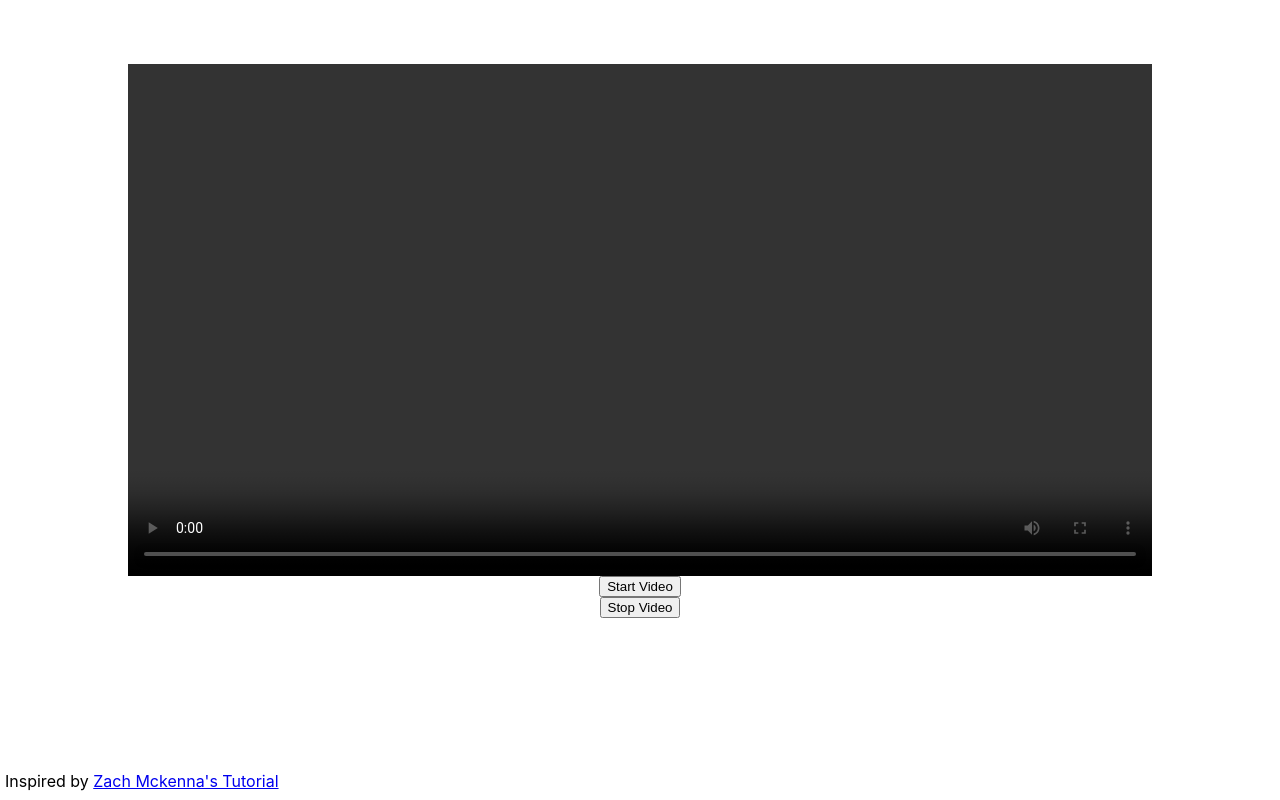
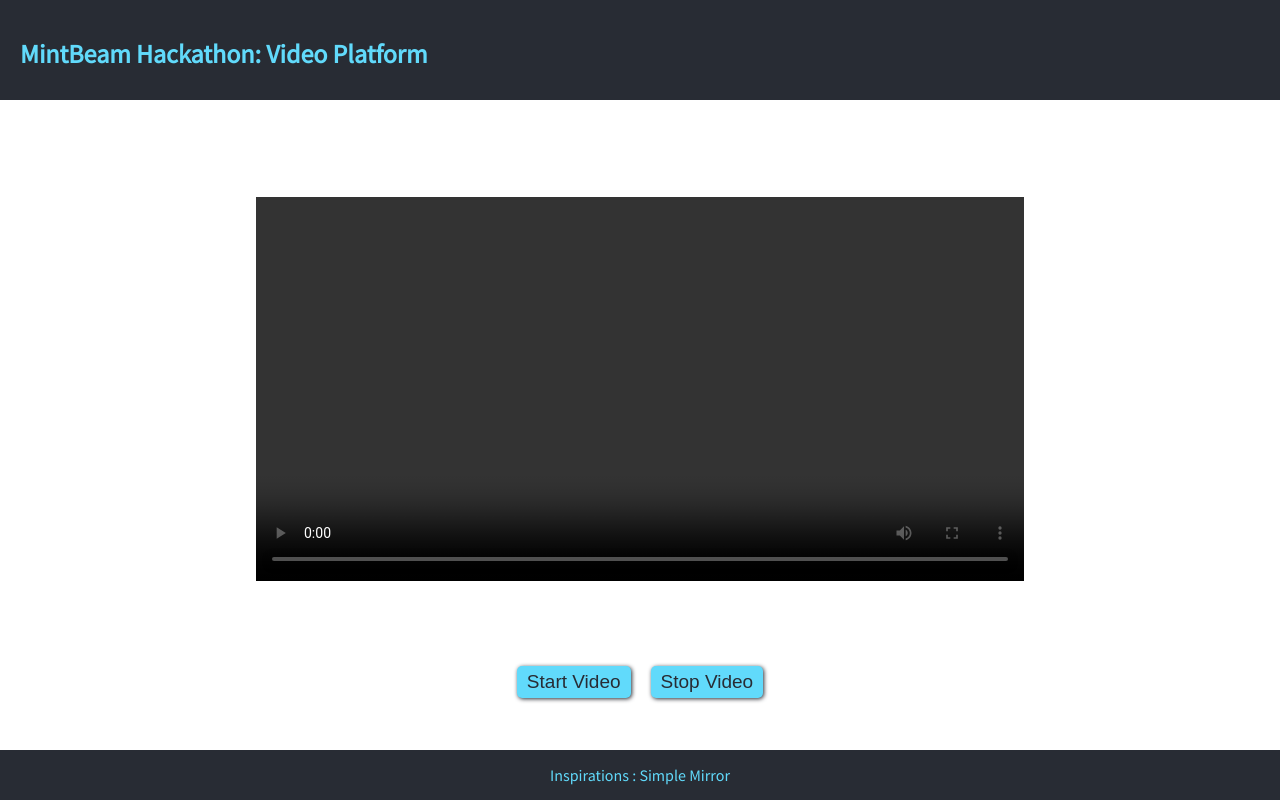
Before and after one commit to hannahlivnat/mintbeam-app, a React (Create React App) app: page / in a window 1280 px wide. Built offline with nearby package versions, Linux system fonts and the light colour scheme.

Commit message:
basic styling complete

```diff
--- a/public/index.html
+++ b/public/index.html
@@ -28,7 +28,7 @@
   </head>
   <body>
     <noscript>You need to enable JavaScript to run this app.</noscript>
-    <div id="root"></div>
+    <div id="root" class="container"></div>
     <!--
       This HTML file is a template.
       If you open it directly in the browser, you will see an empty page.
--- a/src/App.js
+++ b/src/App.js
@@ -2,12 +2,14 @@ import React from 'react';
 import './App.scss';
 import Camera from './components/camera'
 import Footer from './components/footer'
+import Header from './components/header'
 
 class App extends React.Component {
 
   render = () => {
     return (
         <div className="App">
+            <Header />
             <Camera />
             <Footer />
         </div>
--- a/src/App.scss
+++ b/src/App.scss
@@ -1,35 +1,96 @@
+@import url('https://fonts.googleapis.com/css2?family=Source+Sans+Pro');
+
 //COLOR VARIABLES
 $light-blue: #61dafb;
 $black:  #282c34;
 
 //FONT VARIABLES
 $subheading-fontsize: calc(10px + 2vmin);
+$body-fontsize: calc(3px + 2vmin);
+$sourcesans: ('Source Sans Pro', sans-serif);
 
-html, body, .App {
+html, body, .container{
   width: 100%;
   height: 100%;
   margin: 0;
   padding: 0;
 }
 
+.App {
+  width: 100%;
+  min-height: 100%;
+  margin: 0;
+  padding: 0;
+  font-family: $sourcesans;
+  display: grid;
+  grid-template-columns: 100%;
+  grid-template-rows: 100px 1fr 50px;
+  grid-template-areas:
+  "header"
+  "video"
+  "footer";
+}
+
+header {
+  grid-area: header;
+  background-color: $black;
+  padding: 2px 20px;
+  box-sizing: border-box;
+
+  h4 {
+    color: $light-blue;
+    font-size: $subheading-fontsize;
+
+  }
+}
+
 .video-stream {
+  grid-area: video;
   padding-top: 4rem;
   width: 100%;
   display: grid;
   place-items: center;
 
   video {
-    width: 80%;
+    width: 60%;
     margin: auto;
     height: auto;
   }
+
+  .button-container {
+    display: flex;
+    flex-direction: row;
+    justify-content: center;
+
+    button {
+      background-color: $light-blue;
+      box-shadow: 1px 1px 4px $black;
+      border-radius: 5px;
+      outline: none;
+      border: none;
+      padding: 5px 10px;
+      margin: 20px 10px;
+      font-size: $body-fontsize;
+      color: $black;
+      cursor: pointer;
+
+      &:hover {
+        background-color: darken($light-blue, 10%);
+      }
+
+      &:active {
+        box-shadow: inset 1px 1px 4px $black;
+      }
+    }
+  }
+
 }
 
 footer {
-  position: absolute;
-  bottom: 0;
-  height: 50px;
-  width: 100%;
-  padding: 5px;
+  grid-area: footer;
+  display: grid;
+  place-content: center;
   box-sizing: border-box;
+  background-color: $black;
+  color: $light-blue;
 }
--- a/src/components/camera.jsx
+++ b/src/components/camera.jsx
@@ -1,13 +1,18 @@
-import React, {useRef, createRef, useEffect} from "react";
+import React from "react";
+
+let mutenotification = "Turn on Sound";
+
 
 class Camera extends React.Component {
     state = {
         video: true,
+        audio: false,
         player: React.createRef(),
     };
 
+
     startVideo = () => {
-        const constraints = { video: this.state.video };
+        const constraints = { audio: this.state.audio, video: this.state.video };
         const video = document.querySelector('#player');
         //console.log(video);
         navigator.mediaDevices
@@ -24,10 +29,6 @@ class Camera extends React.Component {
       video.srcObject.getVideoTracks().forEach(track => track.stop());
     }
 
-    //componentDidMount = () => {
-    //    this.startVideo();
-    //};
-
     render = () => {
         return (
             <div className="video-stream">
@@ -37,8 +38,10 @@ class Camera extends React.Component {
                     controls
                     autoPlay
                 ></video>
-                <button onClick={this.startVideo}>Start Video</button>
-                <button onClick={this.stopVideo}>Stop Video</button>
+                <div className="button-container">
+                    <button onClick={this.startVideo}>Start Video</button>
+                    <button onClick={this.stopVideo}>Stop Video</button>
+                </div>
             </div>
         );
     };
--- a/src/components/footer.jsx
+++ b/src/components/footer.jsx
@@ -1,15 +1,10 @@
-import React, { useEffect, useRef } from "react";
+import React from "react";
 
 class Footer extends React.Component {
     render = () => {
         return (
             <footer>
-                <p>
-                    Inspired by{" "}
-                    <a href="https://github.com/zackmckenna/tutorial-27">
-                        Zach Mckenna's Tutorial
-                    </a>
-                </p>
+                Inspirations : Simple Mirror
             </footer>
         );
     };
--- /dev/null
+++ b/src/components/header.jsx
@@ -0,0 +1,12 @@
+import React from 'react';
+
+class Header extends React.Component {
+
+render = () => {
+  return <header>
+    <h4>MintBeam Hackathon: Video Platform</h4>
+  </header>
+}
+}
+
+export default Header;
```
